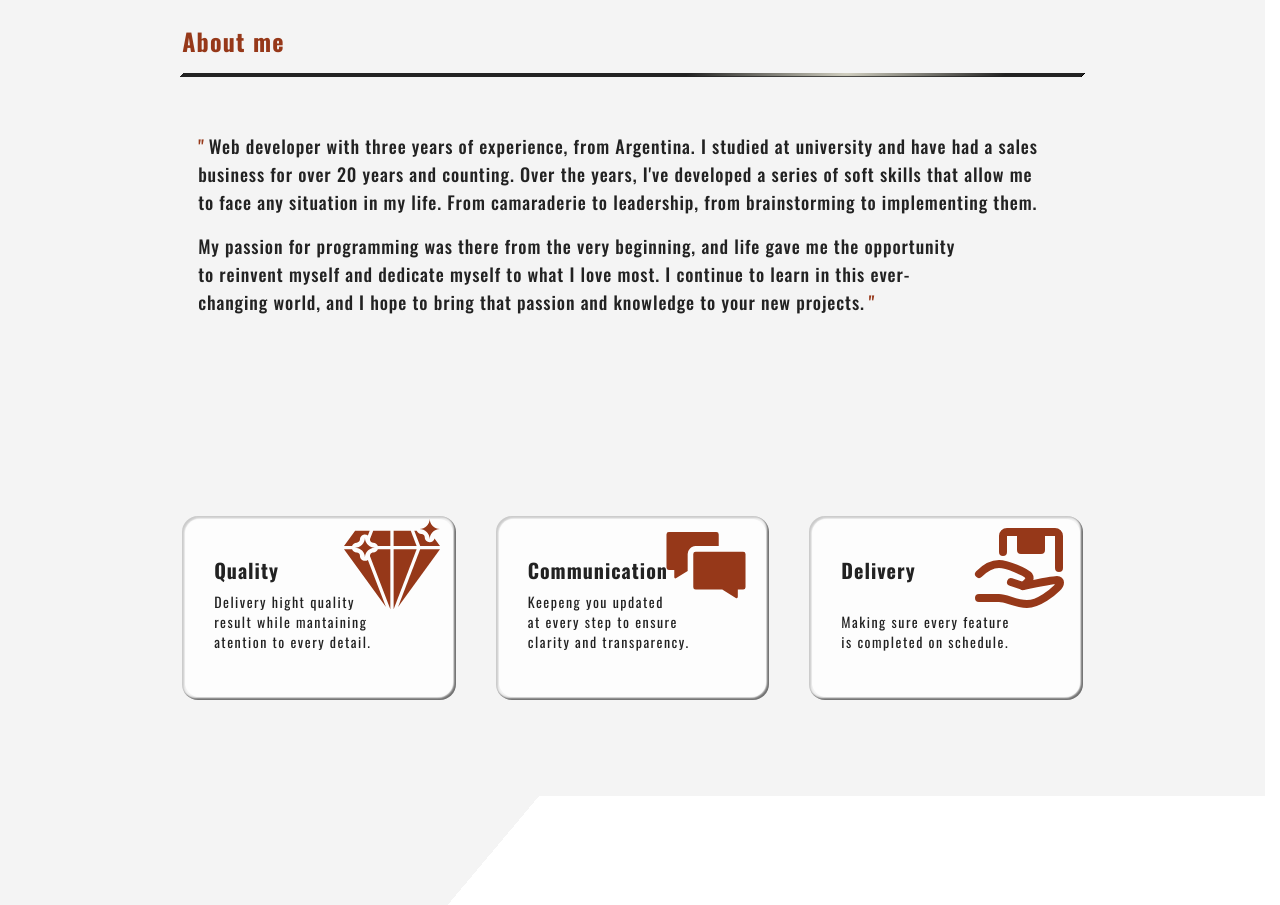
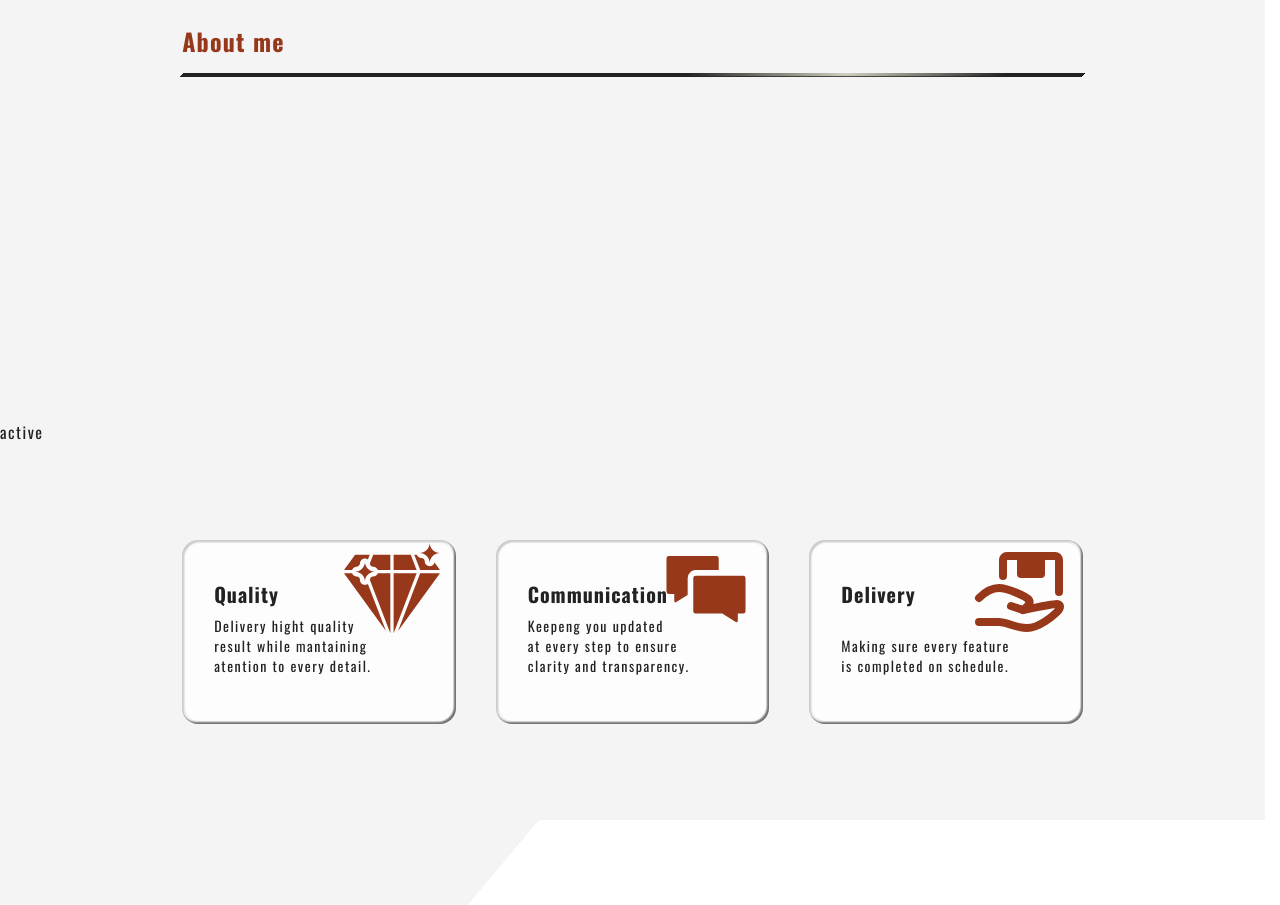
Before and after one commit to jonatanjmissora/portfolio, a Next.js app: page / in a window 1280 px wide. Shown: the part 3960-4865 px from the top of the page. Built offline with nearby package versions, Linux system fonts and the light colour scheme.

Commit message:
empezando con el about reveal. Falta el intersectionObserver

```diff
--- a/app/_layouts/05_about/AboutMe.tsx
+++ b/app/_layouts/05_about/AboutMe.tsx
@@ -1,10 +1,43 @@
+"use client"
+
 import ArticleTitle from "@/app/_components/ArticleTitle"
 import { ABOUTME } from "@/app/_lib/constants/about"
 import "./styles.css"
+import { useEffect } from "react"
 
 export default function AboutMe() {
 
     const lang = "en"
+
+    useEffect(() => {
+
+        const paragraphs = document.querySelectorAll(".about")
+        paragraphs.forEach(paragraph => {
+            const paragraphHeight = paragraph.getBoundingClientRect().height
+            const paragraphWidth = paragraph.getBoundingClientRect().width
+            const style = window.getComputedStyle(paragraph);
+            const lineHeight = parseInt(style.getPropertyValue('line-height'), 10);
+            const lines = Math.floor(paragraphHeight / lineHeight)
+
+            for( let ind = 0; ind < lines; ind++ ) {
+                const div = document.createElement("div")
+                div.style.setProperty('--i', ind.toString());
+                div.style.height = lineHeight + "px"
+                div.style.width = paragraphWidth + 50 + "px"
+                div.style.position = "absolute"
+                div.style.top = (lineHeight * ind) + "px"
+                div.classList.add("about-reveal")
+
+                paragraph.appendChild(div)
+            }
+        })
+    })
+
+    const handleClick = () => {
+        console.log("lfkjhs")
+        const aboutsReveal = document.querySelectorAll(".about-reveal")
+        aboutsReveal.forEach(ar => ar.classList.add("active"))
+    }
 
     return (
         <div className="w-full bg-[var(--layout-bg)]">
@@ -12,11 +45,12 @@ export default function AboutMe() {
                 <ArticleTitle text="About me" className="mb-12" />
                 {
                     ABOUTME[lang].map((text, index) => (
-                        <p key={index} className="about my-2 title3 font-medium w-full px-4">{text}</p>
+                        <p key={index} className="relative about my-2 title3 tracking-wider font-medium w-full px-4">{text}</p>
                     ))
                 }
 
             </article>
+            <button onClick={handleClick}>active</button>
         </div>
     )
 }
--- a/app/_layouts/05_about/styles.css
+++ b/app/_layouts/05_about/styles.css
@@ -11,3 +11,18 @@
   color: var(--color-primary);
   padding-left: 0.25rem;
 }
+.about-reveal {
+  opacity: 1;
+  right: 0%;
+  background: linear-gradient(to right, transparent, var(--layout-bg) 5%);
+}
+.about-reveal.active {
+  animation: aboutReveal 3s linear forwards;
+  animation-delay: calc(0.5s * var(--i));
+}
+
+@keyframes aboutReveal {
+  to {
+    width: 0%;
+  }
+}
```
